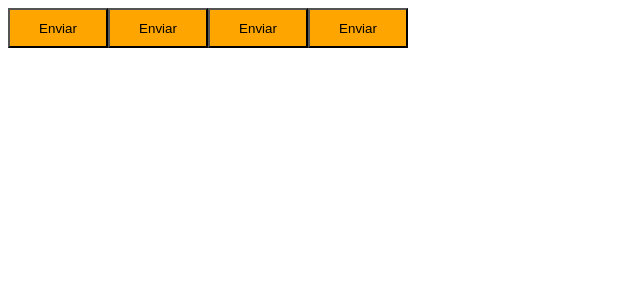
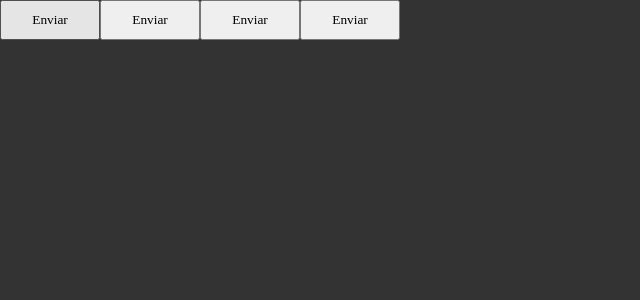
Before and after one commit to ReinaldoARamos/Ignite_Timer, a React (Vite) app: page / in a window 1280 px wide. Shown: the top 300 px of the page, without its empty margins (0-640 px from the left). Built offline with nearby package versions, Linux system fonts and the light colour scheme.

Commit message:
Importando as fontes do google fontes e aplicando variáveis no tema padrão

```diff
--- a/index.html
+++ b/index.html
@@ -3,6 +3,12 @@
   <head>
     <meta charset="UTF-8" />
     <link rel="icon" type="image/svg+xml" href="/vite.svg" />
+    <link rel="preconnect" href="https://fonts.googleapis.com" />
+    <link rel="preconnect" href="https://fonts.gstatic.com" crossorigin />
+    <link
+      href="https://fonts.googleapis.com/css2?family=Roboto+Mono:wght@100;400;700&display=swap"
+      rel="stylesheet"
+    />
     <meta name="viewport" content="width=device-width, initial-scale=1.0" />
     <title>Ignite Timer</title>
   </head>
--- a/src/App.tsx
+++ b/src/App.tsx
@@ -2,6 +2,7 @@ import { useState } from 'react'
 import { Button } from './components/Button'
 import { ThemeProvider } from 'styled-components'
 import { defaultTheme } from './styles/theme/default'
+import { GlobalStyle } from './styles/global'
 
 export function App() {
   const [count, setCount] = useState(0)
@@ -14,6 +15,8 @@ export function App() {
       <Button variant='secondary'/>
       <Button />
 
+      <GlobalStyle/>
+
     </ThemeProvider>
     )
 }
--- /dev/null
+++ b/src/styles/global.ts
@@ -0,0 +1,21 @@
+import styled from "styled-components";
+import  {createGlobalStyle} from 'styled-components';
+
+export const GlobalStyle = createGlobalStyle`
+*{
+    margin: 0;
+    padding: 0;
+    box-sizing: border-box;
+
+    body {
+        background: #333;
+        color: #fff
+    }
+
+    body, input, textarea, button{
+        font-family: 'Roboto, sans-serif;
+        font-weight: 400;
+        font-size: 1rem
+    }
+}
+`
--- a/src/styles/theme/default.ts
+++ b/src/styles/theme/default.ts
@@ -1,5 +1,21 @@
 export const defaultTheme = { //criando temas
-    primary: 'purple',
-    secondary: 'orange',
+    white: '#FFF',
 
+  'gray-100': '#E1E1E6',
+  'gray-300': '#C4C4CC',
+  'gray-400': '#8D8D99',
+  'gray-500': '#7C7C8A',
+  'gray-600': '#323238',
+  'gray-700': '#29292E',
+  'gray-800': '#202024',
+  'gray-900': '#121214',
+
+  'green-300': '#00B37E',
+  'green-500': '#00875F',
+  'green-700': '#015F43',
+
+  'red-500': '#AB222E',
+  'red-700': '#7A1921',
+
+  'yellow-500': '#FBA94C',
 }
```
